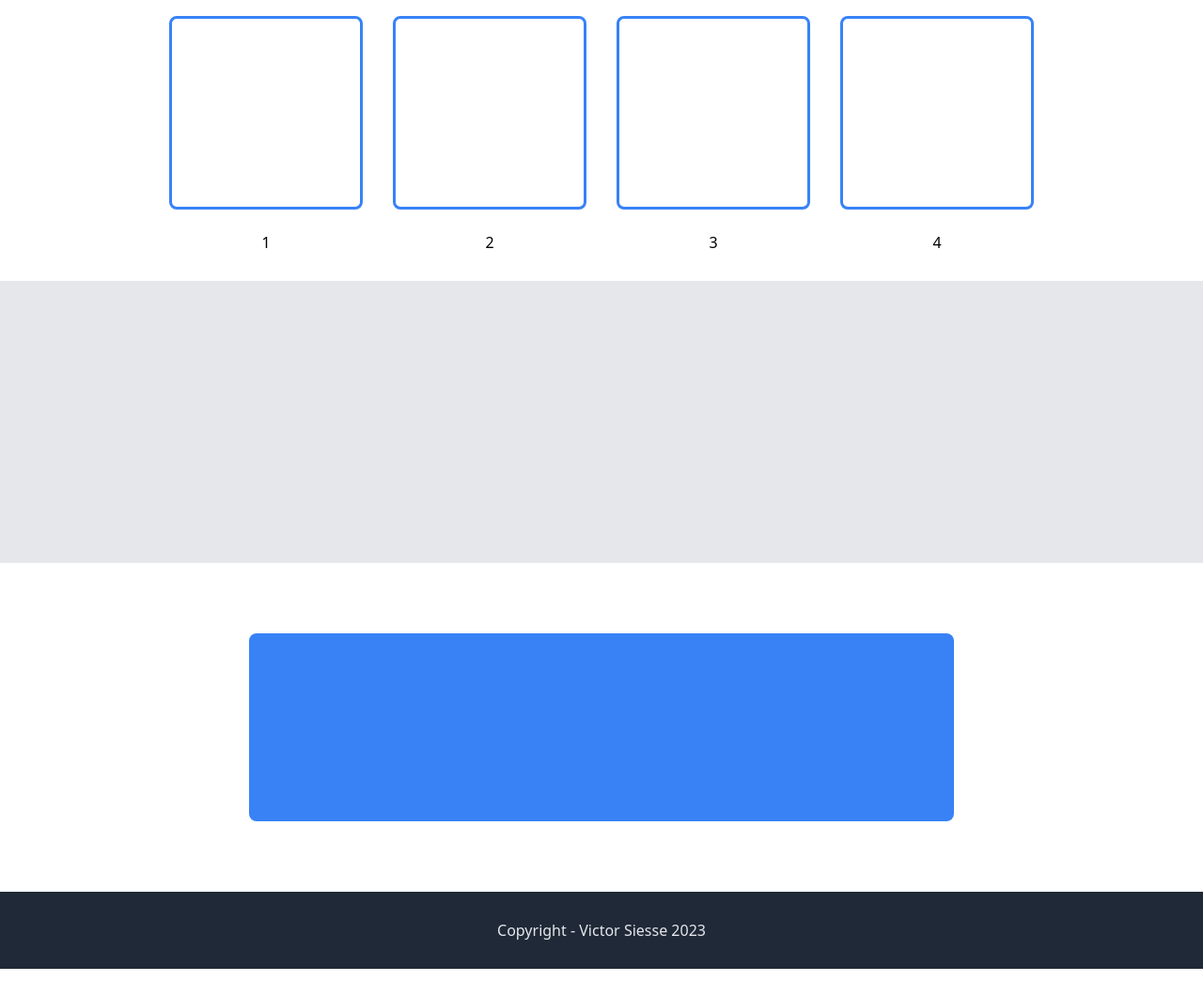
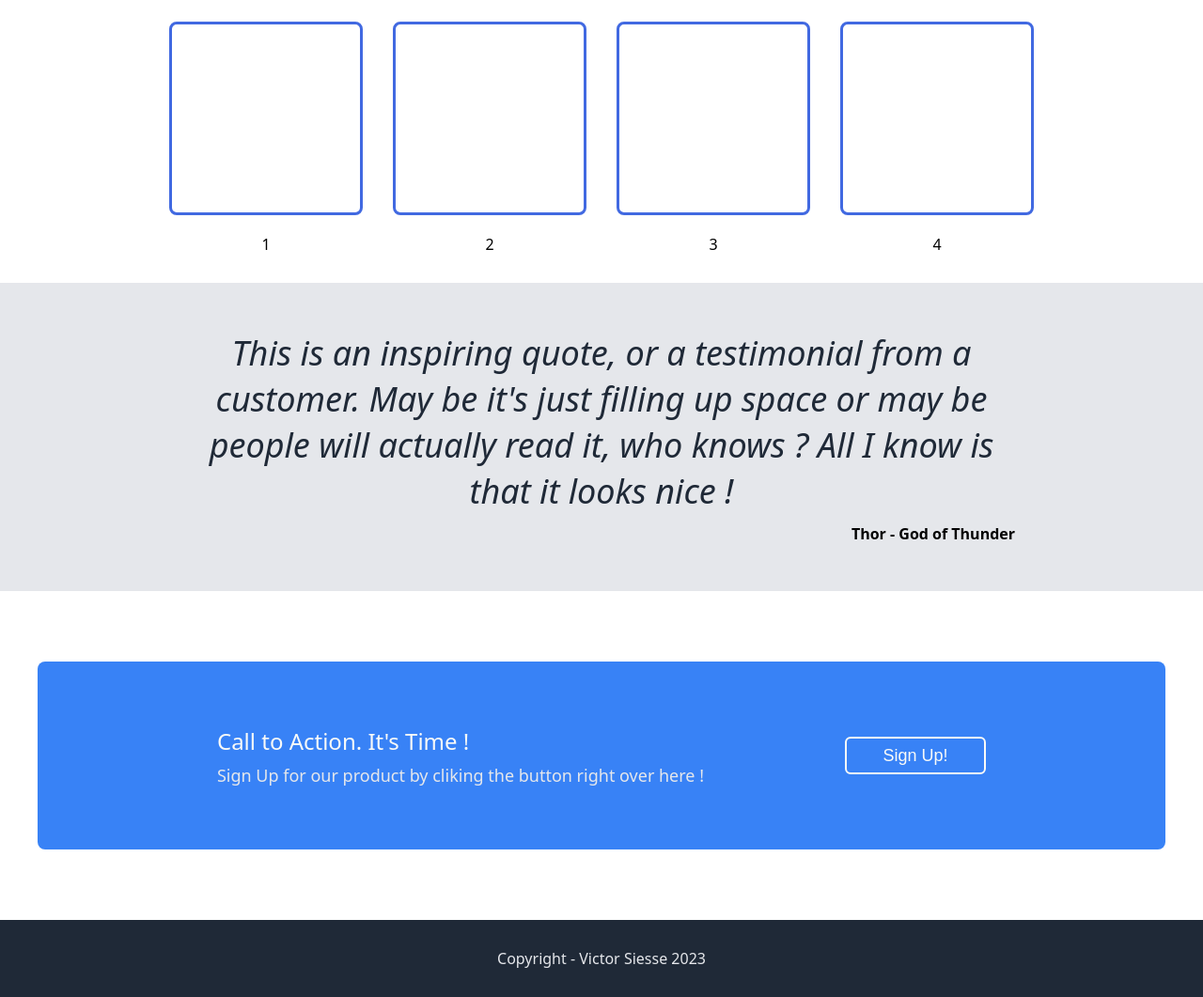
Before and after one commit to victorsiesse/Landing_Page, a plain HTML site: page index.html in a window 1280 px wide. Shown: the part 675-1736 px from the top of the page at 94% size. Before the commit the page ends 1706 px from the top, so only its background shows below. Drawn offline with Linux system fonts and the light colour scheme.

Commit message:
Fixing usefull code

```diff
--- a/index.html
+++ b/index.html
@@ -1,7 +1,6 @@
 <!DOCTYPE html>
 <html>
     <head>
-        <link rel="icon" href="images/shiba-logo.png">
         <link href="style.css" rel="stylesheet" type="text/css" media="all"/>
         <title>Shiba - Official Page</title>
     </head>
@@ -11,9 +10,9 @@
                 <div class="logo">Logo</div>
                 <div class="links">
                     <ul>
-                        <li><a href="#">Lien 1</a></li>
-                        <li><a href="#">Lien 2</a></li>
-                        <li><a href="#">Lien 3</a></li>
+                        <li><a href="#">Accueil</a></li>
+                        <li><a href="#">S'inscrire</a></li>
+                        <li><a href="#">Se connecter</a></li>
                     </ul>
                 </div>
             </div>
@@ -35,6 +34,7 @@
         <div class="body">
             <div class="section-1">
                 <div class="section-1-title">Some Random Information</div>
+
                 <div class="section-1-container">
                     <div class="item">
                         <div class="img-container"></div>
@@ -56,19 +56,21 @@
             </div>
 
             <div class="section-2">
-
-
+                <div class="quote">
+                    This is an inspiring quote, or a testimonial from a customer. May be it's just filling up space or may be people will actually read it, who knows ? All I know is that it looks nice !
+                </div>
+                <b>Thor - God of Thunder</b>
             </div>
 
             <div class="section-3">
                 <div class="sign-up-container">
-
+                    <div class="left-sign-up-container">
+                        <div class="sign-up-title">Call to Action. It's Time !</div>
+                        <div class="sign-up-text">Sign Up for our product by cliking the button right over here !</div>
+                    </div>
+                    <button class="sign-up-button">Sign Up!</button>
                 </div>
-
-
             </div>
-
-
         </div>
         <div class="footer">
             Copyright - Victor Siesse 2023
--- a/style.css
+++ b/style.css
@@ -1,15 +1,16 @@
 body {
     display: flex;
     flex-direction: column;
+    text-align: center;
     margin: 0;
     font-family: system-ui, -apple-system, BlinkMacSystemFont, 'Segoe UI', Roboto, Oxygen, Ubuntu, Cantarell, 'Open Sans', 'Helvetica Neue', sans-serif;
 }
 
 .header{
+    padding: 0 200px;
     display: flex;
     flex-direction: column;
     background-color: #1F2937;
-    padding: 0 200px;
 }
 
 .header-navigation {
@@ -20,14 +21,13 @@ body {
 }
 
 .logo{
-    font-size: 28px;
+    font-size: 24px;
+    color: #F9FAF8;
 }
 
 ul{
     list-style-type: none;
     display: flex;
-    margin: 0;
-    padding: 0;
     gap: 8px;
 }
 
@@ -47,6 +47,7 @@ a {
 .left-header-content{
     display: flex;
     flex-direction: column;
+    text-align: left;
     align-items: left;
     gap: 10px;
 }
@@ -87,40 +88,48 @@ a {
 }
 
 .section-1-title{
-    margin-bottom: 32px;
     color: #1F2937;
     font-size: 36px;
-    font-weight: 800;
+    font-weight: bold;
 }
 
 .section-1-container{
     display: flex;
+    flex: 1;
+    flex-wrap: wrap;
     justify-content: center;
-    flex-wrap: wrap;
     gap: 32px;
-  }
 
-  .item{
-    display: flex;
-    flex-direction: column;
-    justify-content: center;
-    align-items: center;
-    gap: 24px;
 }
 
 .img-container{
+    height: 200px;
     width: 200px;
-    height: 200px;
-    border: 3px solid #3882F6;
+    border: 3px solid royalblue;
     border-radius: 8px;
+    margin: 20px 0;
 }
 
 .section-2{
+    padding: 50px 200px;
+    display: flex;
+    flex-direction: column;
+    gap: 10px;
     background-color: #E5E7EB;
-    height: 300px;
+}
+.quote{
+    font-size: 36px;
+    font-style: italic;
+    font-weight: lighter;
+    color: #1F2937;
+}
+
+b{
+    text-align: right;
 }
 
 .section-3{
+    padding: 0 25px ;
     display: flex;
     justify-content: center;
     align-items: center;
@@ -128,18 +137,48 @@ a {
 }
 
 .sign-up-container{
+    display: flex;
+    justify-content: center;
+    align-items: center;
+    gap: 150px;
     height: 200px;
-    width: 750px;
+    width: 1100px;
+    padding: 0 50px;
     background-color: #3882F6;
     border-radius: 8px;
+}
 
+.left-sign-up-container{
+    display: flex;
+    justify-content: center;
+    flex-direction: column;
+    text-align: left;
+    gap: 8px;
+}
+
+.sign-up-title{
+    color: #F9FAF8;
+    font-size: 24px;
+    font-weight: 500;
+}
+
+.sign-up-text{
+    color: #E5E7EB;
+    font-size: 18px;
+}
+
+.sign-up-button{
+    width: 150px;
+    height: 40px;
+    color: #F9FAF8;
+    font-size: 18px;
+    background-color: #3882F6;
+    border: 2px solid #F9FAF8;
+    border-radius: 6px;
 }
 
 .footer{
     padding: 30px 0;
-    display: flex;
-    justify-content: center;
-    align-items: center;
     background-color: #1F2937;
     color: #E5E7EB;
   }
```
Lines whose indentation alone changed are shown as unchanged.
